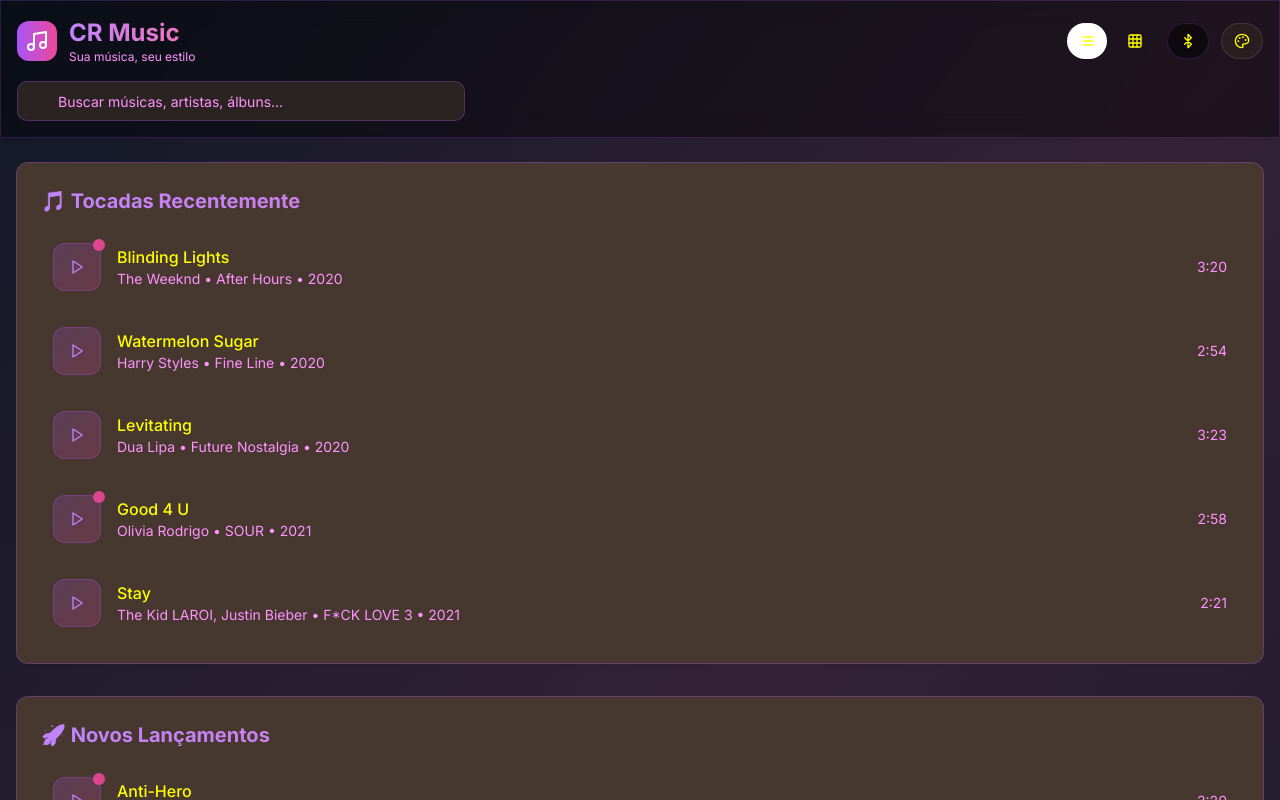
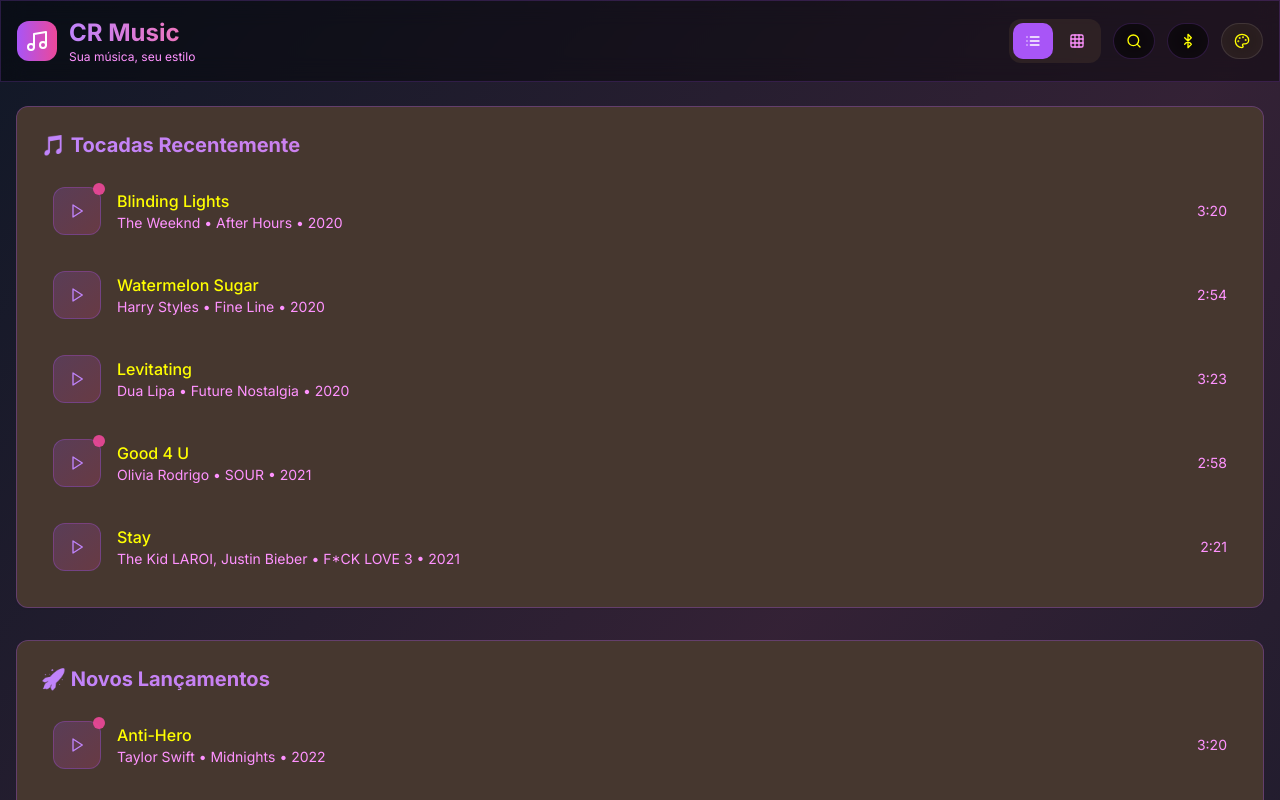
Before and after one commit to Carlos-Manoel-WorkTi/cr-music, a React (Vite) app: page / in a window 1280 px wide. Shown: the top 800 px of the page. Built offline with nearby package versions, Linux system fonts and the light colour scheme.

Commit message:
Refactor search bar and button colors
-   Implemented search bar with icon that opens input on click, positioned on the right.
-   Adjusted button colors for list/grid view selection.
-   Changed the orange color.

```diff
--- a/src/pages/Index.tsx
+++ b/src/pages/Index.tsx
@@ -1,5 +1,5 @@
 import React, { useState, useRef, useEffect } from 'react';
-import { Bluetooth, Music, Search, Grid3X3, List } from 'lucide-react';
+import { Bluetooth, Music, Search, Grid3X3, List, X } from 'lucide-react';
 import { Button } from '@/components/ui/button';
 import { Input } from '@/components/ui/input';
 import BluetoothPanel from '@/components/BluetoothPanel';
@@ -28,6 +28,8 @@ const Index = () => {
   const [isPlaylistOpen, setIsPlaylistOpen] = useState(false);
   const [currentSong, setCurrentSong] = useState<Song | null>(null);
   const [viewMode, setViewMode] = useState<'grid' | 'list'>('list');
+  const [isSearchOpen, setIsSearchOpen] = useState(false);
+  const [searchQuery, setSearchQuery] = useState('');
 
   const intervalRef = useRef<NodeJS.Timeout | null>(null);
 
@@ -109,12 +111,17 @@ const Index = () => {
             </div>
 
             <div className="flex items-center gap-3">
-              <div className="hidden md:flex items-center gap-2">
+              {/* View Mode Toggle */}
+              <div className="hidden md:flex items-center gap-1 bg-muted/20 rounded-lg p-1">
                 <Button
                   variant={viewMode === 'list' ? 'default' : 'ghost'}
                   size="sm"
                   onClick={() => setViewMode('list')}
-                  className="rounded-full"
+                  className={`rounded-md ${
+                    viewMode === 'list'
+                      ? 'bg-purple-500 text-white hover:bg-purple-600'
+                      : 'text-muted-foreground hover:text-foreground hover:bg-muted/40'
+                  }`}
                 >
                   <List size={16} />
                 </Button>
@@ -122,31 +129,61 @@ const Index = () => {
                   variant={viewMode === 'grid' ? 'default' : 'ghost'}
                   size="sm"
                   onClick={() => setViewMode('grid')}
-                  className="rounded-full"
+                  className={`rounded-md ${
+                    viewMode === 'grid'
+                      ? 'bg-purple-500 text-white hover:bg-purple-600'
+                      : 'text-muted-foreground hover:text-foreground hover:bg-muted/40'
+                  }`}
                 >
                   <Grid3X3 size={16} />
                 </Button>
               </div>
+
+              {/* Search */}
+              <div className="flex items-center">
+                {isSearchOpen ? (
+                  <div className="flex items-center gap-2 bg-muted/20 rounded-lg px-3 py-2">
+                    <Search size={16} className="text-muted-foreground" />
+                    <Input
+                      placeholder="Buscar músicas..."
+                      value={searchQuery}
+                      onChange={(e) => setSearchQuery(e.target.value)}
+                      className="w-48 bg-transparent border-none p-0 h-auto focus-visible:ring-0 text-sm"
+                      autoFocus
+                    />
+                    <Button
+                      variant="ghost"
+                      size="sm"
+                      onClick={() => {
+                        setIsSearchOpen(false);
+                        setSearchQuery('');
+                      }}
+                      className="p-1 h-auto hover:bg-muted/40"
+                    >
+                      <X size={14} />
+                    </Button>
+                  </div>
+                ) : (
+                  <Button
+                    variant="ghost"
+                    size="sm"
+                    onClick={() => setIsSearchOpen(true)}
+                    className="rounded-full glass-effect hover:bg-purple-500/20"
+                  >
+                    <Search size={18} />
+                  </Button>
+                )}
+              </div>
+
               <Button
                 variant="ghost"
                 size="sm"
                 onClick={() => setIsBluetoothOpen(true)}
-                className="rounded-full glass-effect"
+                className="rounded-full glass-effect hover:bg-purple-500/20"
               >
                 <Bluetooth size={18} />
               </Button>
               <ThemeToggle />
-            </div>
-          </div>
-
-          {/* Search Bar */}
-          <div className="mt-4 max-w-md">
-            <div className="relative">
-              <Search size={18} className="absolute left-3 top-1/2 transform -translate-y-1/2 text-muted-foreground" />
-              <Input
-                placeholder="Buscar músicas, artistas, álbuns..."
-                className="pl-10 glass-effect border-purple-500/30"
-              />
             </div>
           </div>
         </div>
```
